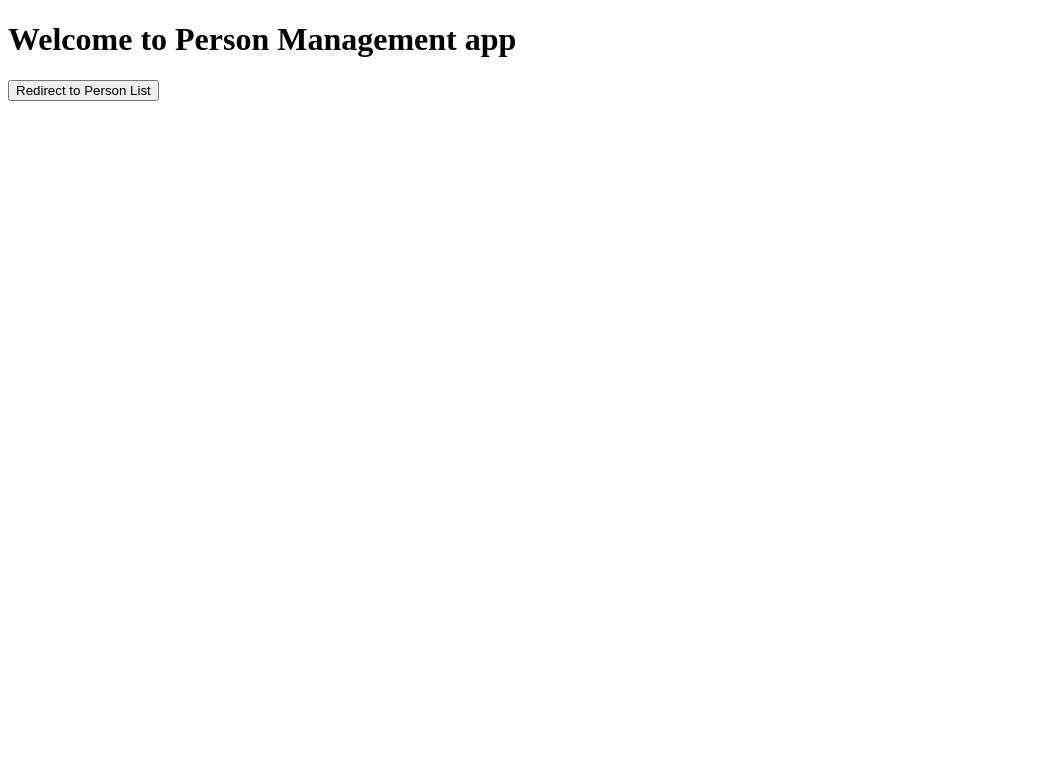
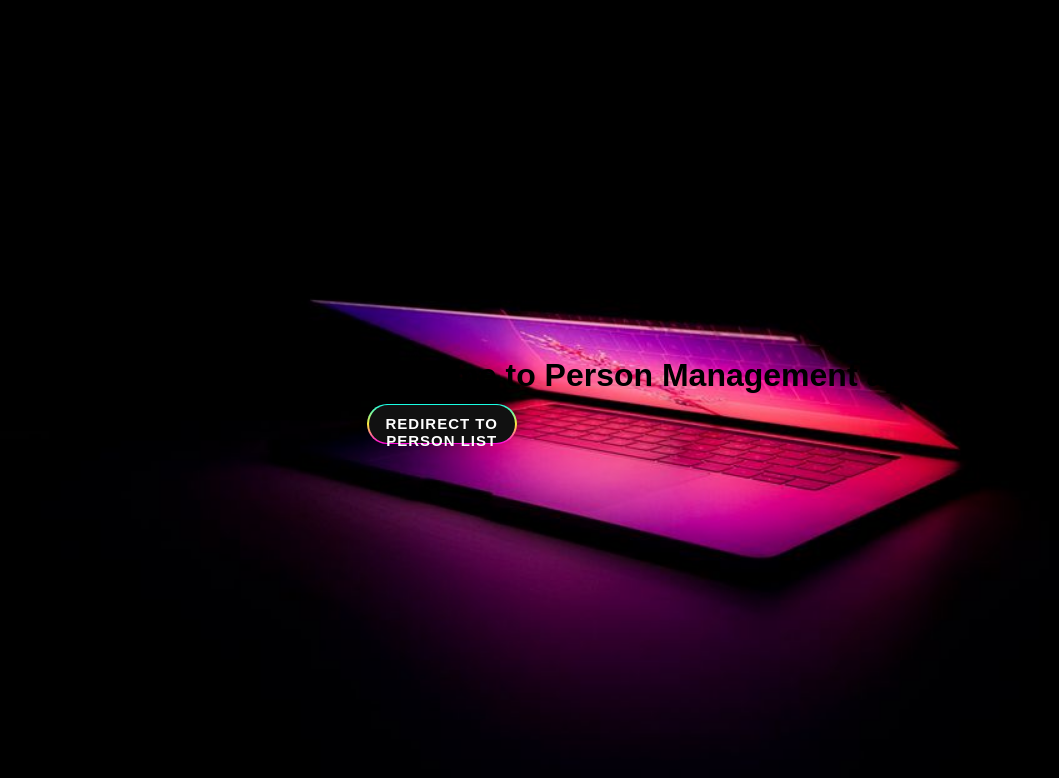
Before and after one commit to bharatgl/thesaltinc, a React (Vite) app: page / in a window 1280 px wide. Shown: the top 778 px of the page, without its empty margins (0-1059 px from the left). Built offline with nearby package versions, Linux system fonts and the light colour scheme.

Commit message:
feat:working on button ui

```diff
--- a/package.json
+++ b/package.json
@@ -14,6 +14,7 @@
     "@reduxjs/toolkit": "^1.9.5",
     "react": "^18.2.0",
     "react-dom": "^18.2.0",
+    "react-icons": "^4.10.1",
     "react-redux": "^8.1.2",
     "react-router-dom": "^6.14.2",
     "three": "^0.155.0",
--- a/src/components/PersonHome.jsx
+++ b/src/components/PersonHome.jsx
@@ -2,15 +2,20 @@ import React from "react";
 import { Link } from "react-router-dom";
 
 const PersonHome = () => {
-
-
-
   return (
     <div>
       <h1>Welcome to Person Management app</h1>
-      <Link to="/person-list">
+
+      <button className="outer button">
+        <div className="create__button">
+          <Link to="/person-list" className="create__link">
+            Redirect to Person List
+          </Link>
+        </div>
+      </button>
+      {/* <Link to="/person-list">
         <button>Redirect to Person List</button>
-      </Link>
+      </Link> */}
     </div>
   );
 };
--- a/src/components/PersonList.jsx
+++ b/src/components/PersonList.jsx
@@ -2,32 +2,43 @@ import React, { useEffect } from "react";
 import { useDispatch, useSelector } from "react-redux";
 import { Link } from "react-router-dom";
 import { deleteUser } from "../Redux/features/UserReducer";
-
+import "/src/index.css";
+import { AiOutlineDelete } from "react-icons/ai";
+import { BiEdit } from "react-icons/bi";
 const PersonList = () => {
   const { userList } = useSelector((state) => state.users);
-
-
 
   const dispatch = useDispatch();
   const handleDelete = (id) => {
     dispatch(deleteUser(id));
   };
 
-
-
   return (
-    <div className="container">
-      <h2>Person List</h2>
-      <Link to="/person-add" className="button">
+    <main className="table">
+      <h2 className="table__header">Person List</h2>
+      <button className="outer button">
+        <div className="create__button">
+          <Link to="/" className="create__link">
+            Home
+          </Link>
+        </div>
+      </button>
+      <button className="outer button">
+        <div className="create__button">
+          <Link to="/person-add" className="create__link">
             Create +
           </Link>
+        </div>
+      </button>
+      <section className="table__body">
         <table>
           <thead>
             <tr>
               <th>ID</th>
               <th>Name</th>
               <th>Email</th>
-            <th>Action</th>
+              <th>Update</th>
+              <th>Remove</th>
             </tr>
           </thead>
           <tbody>
@@ -37,16 +48,24 @@ const PersonList = () => {
                 <td>{user.name}</td>
                 <td>{user.email}</td>
                 <td>
-                <Link to={`/edit/${user.id}`}>edit</Link>
+                  <Link to={`/edit/${user.id}`} className="edit">
+                    Edit
+                  </Link>
                 </td>
                 <td>
-                <button onClick={() => handleDelete(user.id)}>Delete</button>
+                  <Link
+                    onClick={() => handleDelete(user.id)}
+                    className="delete"
+                  >
+                    Delete
+                  </Link>
                 </td>
               </tr>
             ))}
           </tbody>
         </table>
-    </div>
+      </section>
+    </main>
   );
 };
 
--- a/src/index.css
+++ b/src/index.css
@@ -0,0 +1,143 @@
+* {
+  margin: 0;
+  padding: 0;
+  box-sizing: border-box;
+
+  font-family: sans-serif;
+}
+
+body {
+  min-height: 100vh;
+  display: flex;
+  justify-content: center;
+  background: url(assets/images/background.jpg) center/cover;
+  align-items: center;
+}
+
+table,
+th,
+td {
+  padding: 1rem;
+  border-collapse: collapse;
+  text-align: center;
+}
+
+table {
+  width: 100%;
+}
+
+thead th {
+  position: sticky;
+  top: 0;
+  left: 0;
+  background-color: #dad4ecfe;
+}
+
+main.table {
+  width: 82vw;
+  height: 90vh;
+  background-color: #fff5;
+  backdrop-filter: blur(7px);
+  box-shadow: 0 0.4rem 0.8rem rgba(172, 127, 127, 0.333);
+  border-radius: 0.8rem;
+  overflow: hidden;
+}
+
+.table__header {
+  width: 100%;
+  height: 10%;
+  background-color: #fff4;
+  padding: 0.8rem 1rem;
+
+  text-align: center;
+}
+
+.table__body {
+  width: 95%;
+  max-height: calc(89% -1.6rem);
+  background-color: #fffb;
+  margin: 0.8rem auto;
+  border-radius: 0.6rem;
+  overflow: auto;
+}
+
+.table__body::-webkit-scrollbar {
+  height: 0.5rem;
+  width: 0.5rem;
+}
+.table__body::-webkit-scrollbar-thumb {
+  border-radius: 0.5rem;
+  background-color: #0004;
+  visibility: hidden;
+}
+.table__body:hover::-webkit-scrollbar-thumb {
+  border-radius: 0.5rem;
+  background-color: #0004;
+  visibility: visible;
+}
+
+tbody tr:nth-child(even) {
+  background-color: #0000000b;
+}
+
+tbody tr:hover {
+  background-color: #fff6;
+}
+
+.edit {
+  background-color: #72aee6c9;
+  padding: 5px 30px;
+  border-radius: 2rem;
+  color: #000080;
+  text-decoration: none;
+  text-align: center;
+}
+
+.delete {
+  background-color: #d893a3;
+  padding: 5px 30px;
+  border-radius: 2rem;
+  color: #b30021;
+  text-decoration: none;
+  text-align: center;
+}
+
+@media (max-width: 1000px) {
+  td:not(:first-of-type) {
+    min-width: 12.1rem;
+  }
+}
+
+.outer {
+  margin: 10px 10px 0px 10px;
+
+  background: linear-gradient(#14ffe9, #ffeb3b, #ff00e0);
+}
+.button {
+  height: 40px;
+  width: 150px;
+  border-radius: 50px;
+  border: none;
+}
+.create__button {
+  margin-left: 2px;
+  background-color: #111;
+  height: 38px;
+  width: 146px;
+  border-radius: 50px;
+}
+.create__link {
+  text-decoration: none;
+  justify-content: center;
+  align-items: center;
+  text-align: center;
+  display: flex;
+  color: white;
+  font-size: 15px;
+  font-weight: bold;
+  cursor: pointer;
+  text-transform: uppercase;
+  letter-spacing: 1px;
+
+  padding-top: 10px;
+}
```
Also changed, not shown: src/assets/images/background.jpg (added), 1 other file (tests, documents, lock files or other folders). Lines whose indentation alone changed are shown as unchanged.
